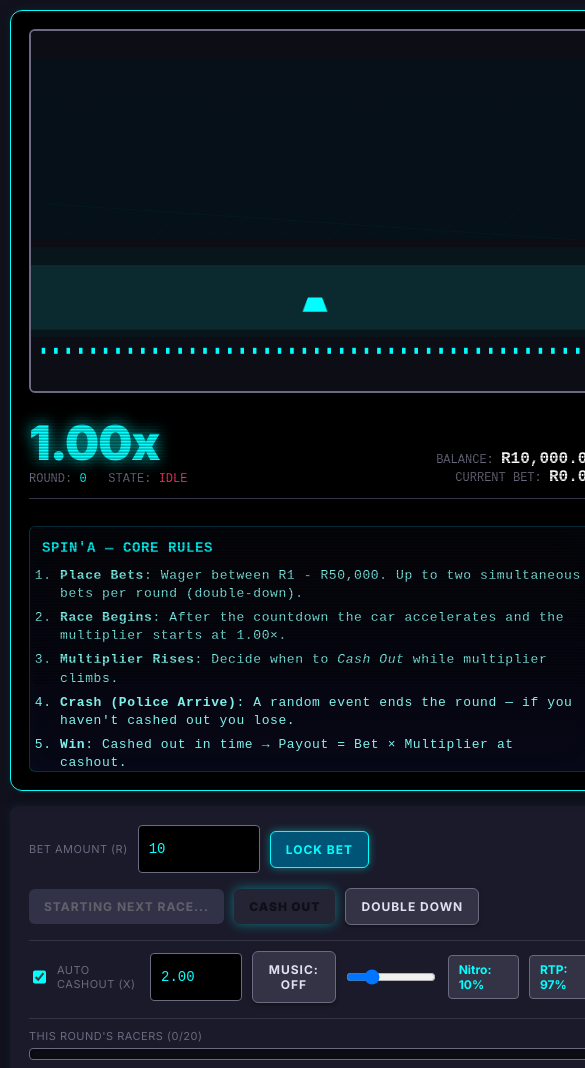
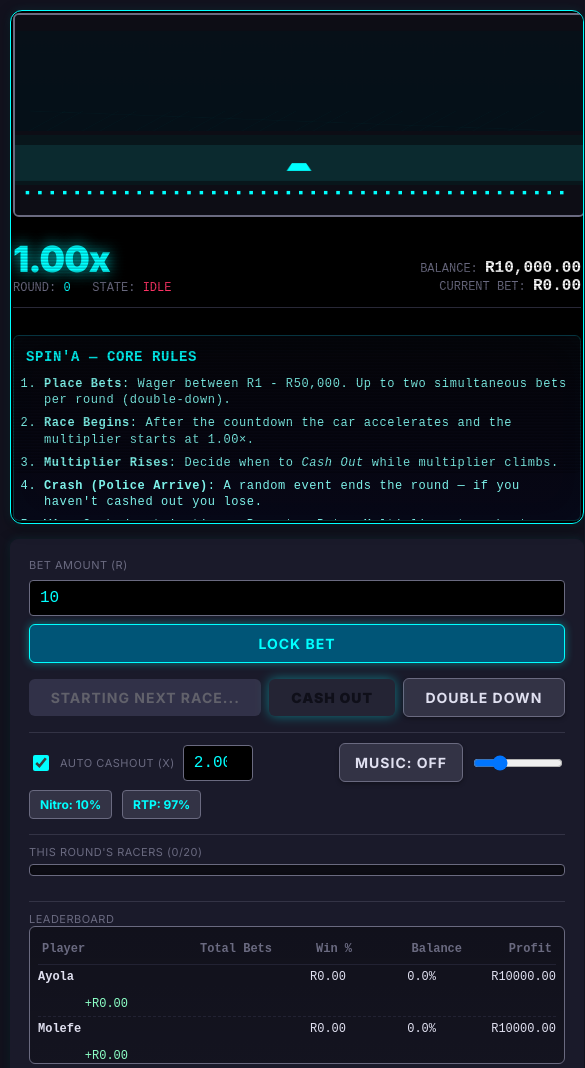
Before and after one commit to UnclePancakes/SPIN-A-crash-game-, a plain HTML site: page index.html in a window 390 px wide. Shown: the top 1068 px of the page, 585 px wide, since content can reach past the window. Drawn offline with Linux system fonts and the light colour scheme.

Commit message:
Update index.html

```diff
--- a/index.html
+++ b/index.html
@@ -2,7 +2,7 @@
 <html lang="en">
 <head>
 <meta charset="utf-8"/>
-<meta name="viewport" content="width=device-width, initial-scale=1, maximum-scale=1, user-scalable=0"/>
+<meta name="viewport" content="width=device-width,initial-scale=1"/>
 <title>SpinOut Prototype - Smooth Retro Digital</title>
 <style>
   /* Font Import: Inter for a clean, modern digital look (MUST be first in the stylesheet) */
@@ -32,13 +32,16 @@
   }
 
   .wrap {
-    width: 100%;
-    max-width: 980px;
+    /* Original: width: 980px; */
+    width: 100%; /* Use full width on all devices */
+    /* Original: max-width: 96%; */
+    max-width: 980px; /* Keep a max-width for desktop */
     display: grid;
-    grid-template-columns: 1fr;
-    gap: 15px;
-    padding: 10px;
-    box-sizing: border-box;
+    /* Original: grid-template-columns: 640px 1fr; */
+    grid-template-columns: 1fr; /* Default to single column (mobile-first approach) */
+    gap: 15px; /* Slightly reduced gap */
+    padding: 10px; /* Add some padding on the edges */
+    box-sizing: border-box; /* Include padding in element's total width/height */
   }
 
   /* --- Digital Panel Styling --- */
@@ -291,6 +294,97 @@
   .rules-panel ol{ margin:0; padding-left:18px; }
   .rules-panel li{ margin:6px 0; }
   .rules-panel .muted{ color: var(--muted-color); font-size:12px; display:block; margin-top:4px; }
+  @media (max-width: 679px) {
+    /* Make the canvas shorter on mobile for better fit */
+    canvas {
+      height: 200px; /* Reduced canvas height */
+    }
+
+    /* Adjust scanlines for the new canvas height */
+    .scanlines::before {
+        top: 2px; left: 2px; right: 2px;
+        /* The canvas is inside a stage with 18px padding, which we remove here, so 2px margin */
+        bottom: 50px; /* Adjusting for the status display below the canvas */
+        opacity: 0.4;
+    }
+
+    .stage {
+        padding: 2px; /* Less padding to maximize canvas space */
+    }
+
+    /* Make display rows flexible and wrap on small screens */
+    .row {
+        flex-wrap: wrap;
+        gap: 8px;
+    }
+
+    /* Make input elements full width when wrapping */
+    input[type=number], input[type=text] {
+        width: 100%;
+        box-sizing: border-box; /* Crucial for full-width inputs */
+        font-size: 16px; /* Larger font size for touch input */
+    }
+
+    /* Make buttons full width when wrapping */
+    button {
+        flex-grow: 1; /* Allow buttons to expand */
+        min-width: 120px; /* Minimum width for buttons */
+        font-size: 14px;
+    }
+
+    /* Reduce heights of non-critical visual elements */
+    .rules-panel {
+      height: 160px; /* Shorter rules panel */
+      font-size: 12px;
+    }
+
+    .leaderboard {
+      height: 120px; /* Shorter leaderboard */
+      font-size: 12px;
+    }
+
+    .log {
+      height: 80px; /* Shorter log */
+      font-size: 11px;
+    }
+
+    /* Reorganize the auto-cashout row */
+    .row > div:nth-child(2) {
+      margin-left: auto; /* Push music controls to the right */
+    }
+
+    /* Adjust multiplier size to fit better */
+    .big-mult {
+      font-size: 36px;
+    }
+  }@media (min-width: 680px) {
+    body {
+      /* Optional: slightly smaller font on desktop */
+      font-size: 13px;
+    }
+
+    .wrap {
+      width: 980px; /* Restore original fixed width for desktop */
+      max-width: 96%;
+      /* Restore original two-column layout for desktop */
+      grid-template-columns: 640px 1fr;
+      gap: 20px;
+      padding: 0;
+    }
+
+    /* Ensure the stage and canvas get their full size back */
+    .stage {
+        padding: 18px; /* Original padding */
+    }
+    canvas {
+        height: 360px; /* Original height */
+    }
+
+    /* Restore scanlines position for desktop */
+    .scanlines::before {
+        top: 20px; left: 20px; right: 20px; bottom: 106px;
+    }
+  }
 </style>
 </head>
 <body>
```
